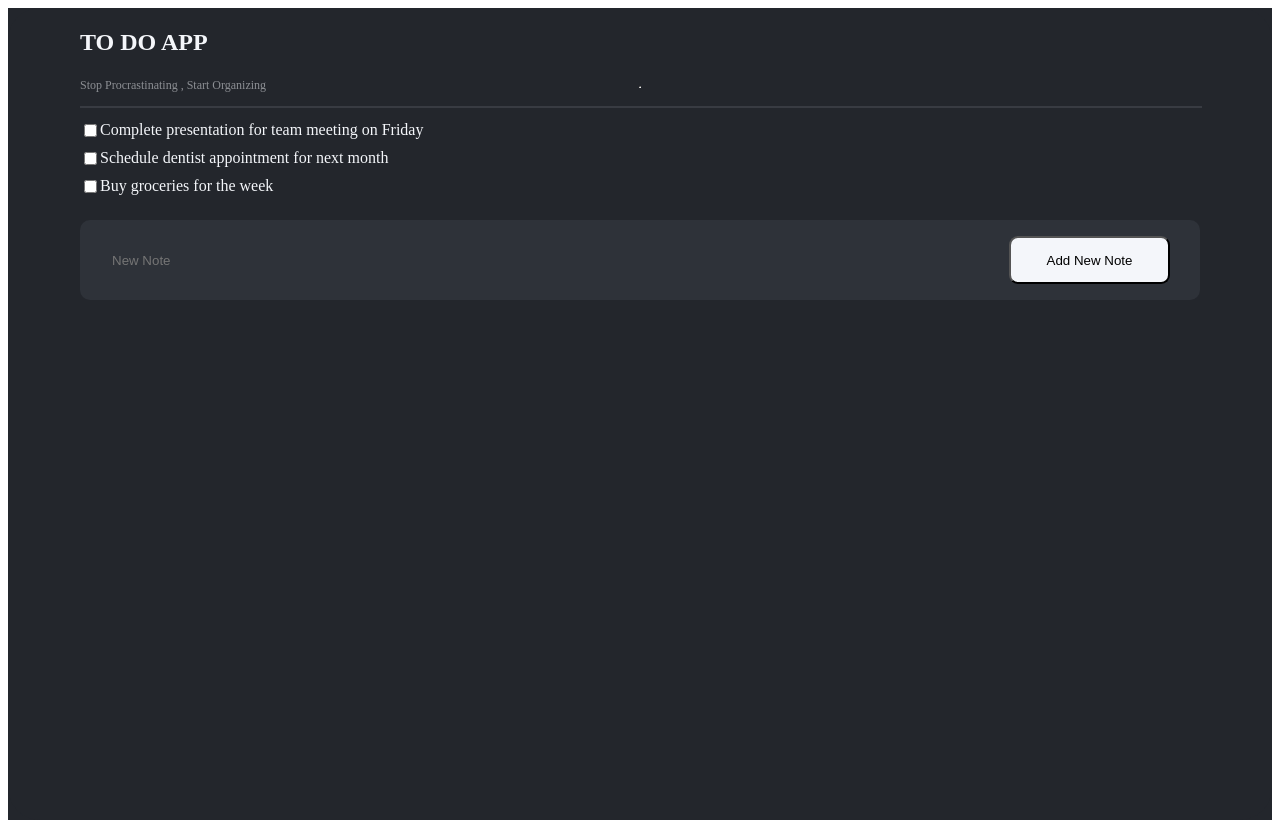
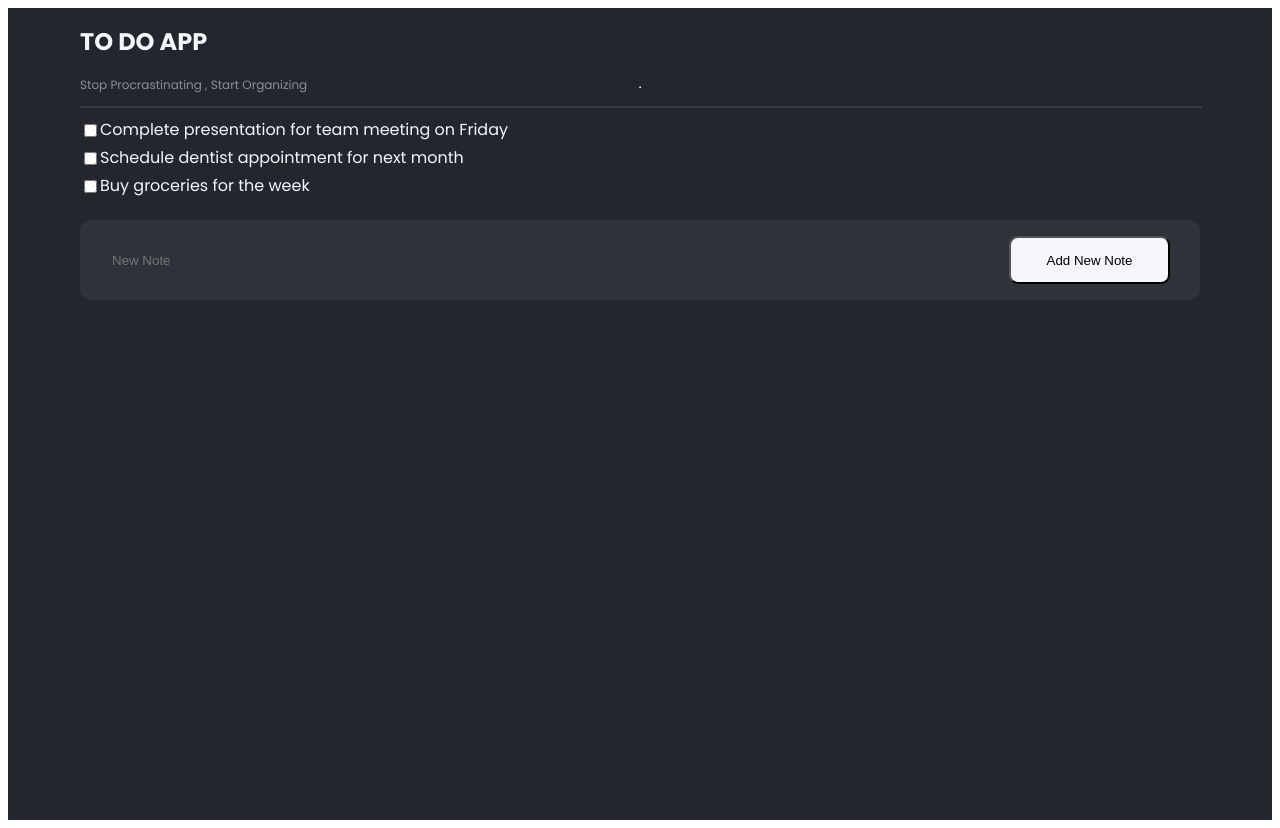
Before and after one commit to Doummarzhb/to-do-application, a React (Vite) app: page /todo_section in a window 1280 px wide. Built offline with nearby package versions, Linux system fonts and the light colour scheme; some icons are missing.

Commit message:
Change font family

```diff
--- a/src/index.css
+++ b/src/index.css
@@ -1,3 +1,9 @@
 @tailwind base;
 @tailwind components;
 @tailwind utilities;
+
+
+body {
+  font-family: 'Poppins', sans-serif;
+  line-height: 1.5;
+}
--- a/src/pages/todo_section.tsx
+++ b/src/pages/todo_section.tsx
@@ -2,7 +2,7 @@ import React, { useState } from "react";
 import Layout from "../components/Layout";
 import Snackbar from "@mui/material/Snackbar";
 import IconButton from "@mui/material/IconButton";
-import DeleteIcon from "@mui/icons-material/Delete";
+import DeleteOutlineIcon  from "@mui/icons-material/Delete";
 import VisibilityIcon from "@mui/icons-material/Visibility";
 import VisibilityOffIcon from "@mui/icons-material/VisibilityOff";
 
@@ -65,7 +65,7 @@ const TodoSection: React.FC = () => {
   type="checkbox"
   checked={task.done}
   onChange={() => handleToggleDone(task.id)}
-  className="w-6 h-6 accent-[#4fa1f3] cursor-pointer"
+  className="w-6 h-6 bg-[#2E3239] accent-[#B4B4B4] cursor-pointer border border-[#555]"
 />
 <span
   className={`font-normal text-base leading-none transition ${
@@ -83,17 +83,17 @@ const TodoSection: React.FC = () => {
               <div className="flex items-center gap-1">
                 <IconButton
                   size="small"
-                  sx={{ color: "#F4F6FA"  }}
+                  sx={{ color: "#8C8E93"  }}
                   onClick={() => handleToggleHide(task.id)}
                 >
                   {task.hidden ? <VisibilityOffIcon /> : <VisibilityIcon />}
                 </IconButton>
                 <IconButton
                   size="small"
-                  sx={{ color: "#F4F6FA"  }}
+                  sx={{ color: "#8C8E93"  }}
                   onClick={() => handleDelete(task.id)}
                 >
-                  <DeleteIcon />
+                  <DeleteOutlineIcon  />
                 </IconButton>
               </div>
             </div>
```
